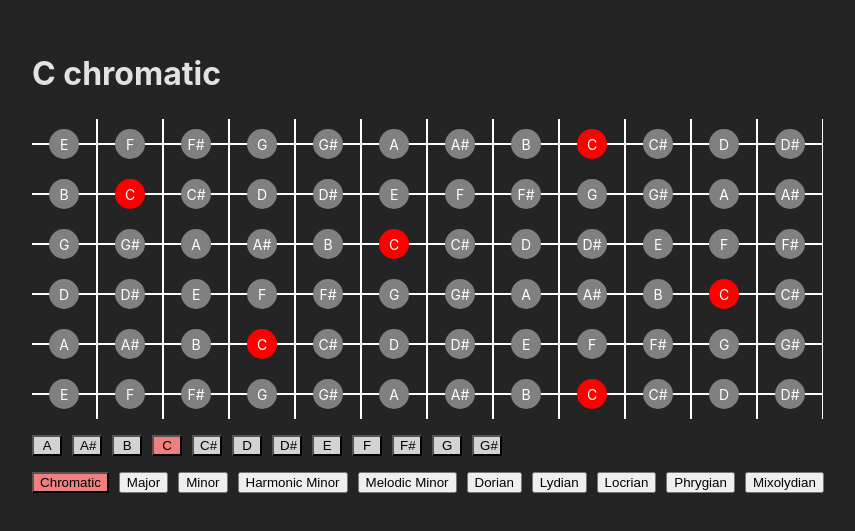
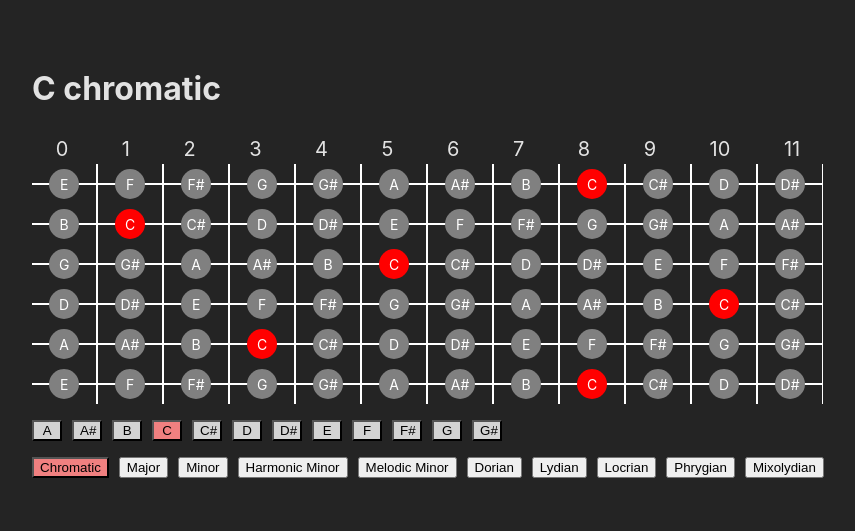
Before and after one commit to jradziejewski/fretboard, a React (Vite) app: page / in a window 1280 px wide. Shown: the part 139-670 px from the top of the page, without its empty margins (212-1067 px from the left). Built offline with nearby package versions, Linux system fonts and the light colour scheme.

Commit message:
add fret numbers

```diff
--- a/src/Fretboard.tsx
+++ b/src/Fretboard.tsx
@@ -22,6 +22,11 @@ export function Fretboard() {
   return (
     <div>
       <h1>{rootNote} {activeScale}</h1>
+      <div className="fretboard-indexes">
+        {strings[0].map((_, noteIdx) => (
+          <span>{noteIdx}</span>
+        ))}
+      </div>
       <div className="fretboard">
         {strings.map((string, strIdx) => (
           <div style={{ display: "flex" }} key={strIdx}>
--- a/src/index.css
+++ b/src/index.css
@@ -32,7 +32,7 @@ body {
   border-right: 1px solid white;
   width: 5vw;
   max-width: 75px;
-  height: 50px;
+  height: 40px;
   position: relative;
 }
 
@@ -123,3 +123,10 @@ body {
   display: flex;
   gap: 10px;
 }
+
+.fretboard-indexes {
+  display: flex;
+  justify-content: space-evenly;
+  gap: 30px;
+  font-size: 20px;
+}
```
